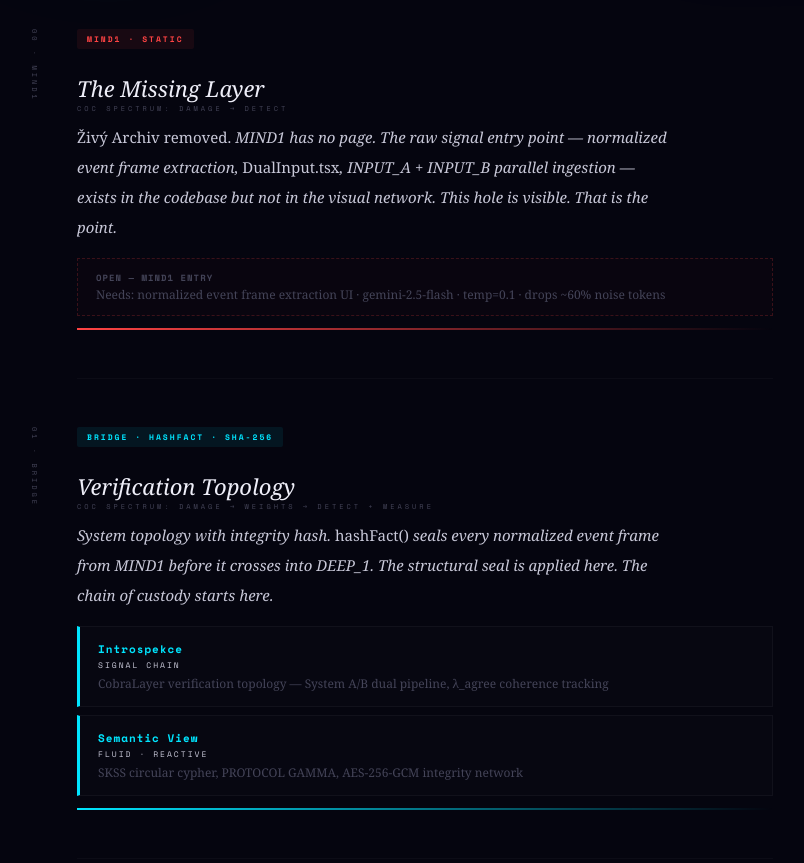
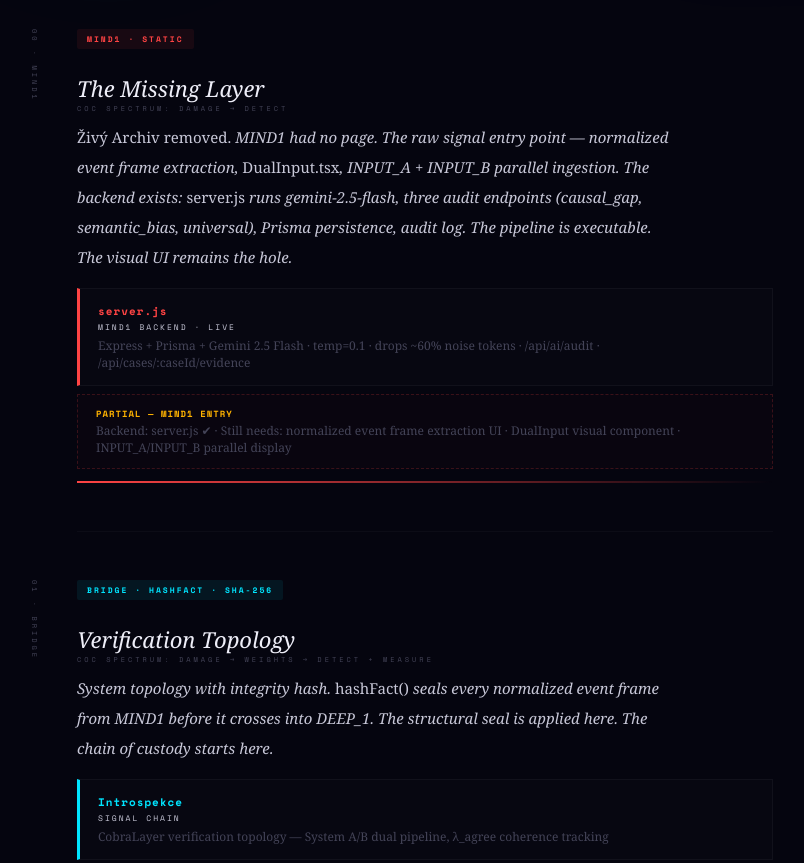
Before and after one commit to SteelsSystem/CobraLayer, a plain HTML site: page architecton.html in a window 1280 px wide. Shown: the part 820-1683 px from the top of the page, without its empty margins (215-1019 px from the left). Drawn offline with nearby package versions, Linux system fonts and the light colour scheme; a web font is replaced by a local one.

Commit message:
architecton: MIND1 hole partial fill — server.js is the backend · UI remains open

```diff
--- a/architecton.html
+++ b/architecton.html
@@ -543,7 +543,7 @@ body::after {
     <div class="scroll-hint">scroll · layers accumulate</div>
   </div>
 
-  <!-- LAYER 0: MIND1 — THE HOLE -->
+  <!-- LAYER 0: MIND1 — THE HOLE (partially filled by server.js) -->
   <div class="layer reveal" data-depth="00 · MIND1" data-color="red" data-acc="acc-mind1">
     <div class="layer-header">
       <span class="layer-badge">MIND1 · STATIC</span>
@@ -551,11 +551,16 @@ body::after {
     <div class="layer-title">The Missing Layer</div>
     <span class="spectrum-tag">CoC Spectrum: DAMAGE → detect</span>
     <div class="layer-desc">
-      <span>Živý Archiv removed.</span> MIND1 has no page. The raw signal entry point — normalized event frame extraction, <span>DualInput.tsx</span>, INPUT_A + INPUT_B parallel ingestion — exists in the codebase but not in the visual network. This hole is visible. That is the point.
+      <span>Živý Archiv removed.</span> MIND1 had no page. The raw signal entry point — normalized event frame extraction, <span>DualInput.tsx</span>, INPUT_A + INPUT_B parallel ingestion. The backend exists: <span>server.js</span> runs gemini-2.5-flash, three audit endpoints (causal_gap, semantic_bias, universal), Prisma persistence, audit log. The pipeline is executable. The visual UI remains the hole.
+    </div>
+    <div class="page-link" style="border-left-color: var(--red);">
+      <div class="link-name" style="color: var(--red);">server.js</div>
+      <div class="link-state">MIND1 BACKEND · LIVE</div>
+      <div class="link-desc">Express + Prisma + Gemini 2.5 Flash · temp=0.1 · drops ~60% noise tokens · /api/ai/audit · /api/cases/:caseId/evidence</div>
     </div>
     <div class="hole-block">
-      <div class="hole-id open">OPEN — MIND1 ENTRY</div>
-      <div class="hole-label">Needs: normalized event frame extraction UI · gemini-2.5-flash · temp=0.1 · drops ~60% noise tokens</div>
+      <div class="hole-id unknown">PARTIAL — MIND1 ENTRY</div>
+      <div class="hole-label">Backend: server.js ✔ · Still needs: normalized event frame extraction UI · DualInput visual component · INPUT_A/INPUT_B parallel display</div>
     </div>
     <div class="spectrum-bar"></div>
   </div>
@@ -727,7 +732,7 @@ body::after {
   <div class="integrity reveal">
     <div class="int-row">
       <span class="int-key">Axiom States</span>
-      <span class="int-val">6 SAT · 1 UNSAT (A7::RETRO) · 6 UNKNOWN</span>
+      <span class="int-val">6 SAT · 1 UNSAT (A7::RETRO) · 6 UNKNOWN · 1 PARTIAL (MIND1)</span>
     </div>
     <div class="int-row">
       <span class="int-key">Pipeline Map SHA-256</span>
```
